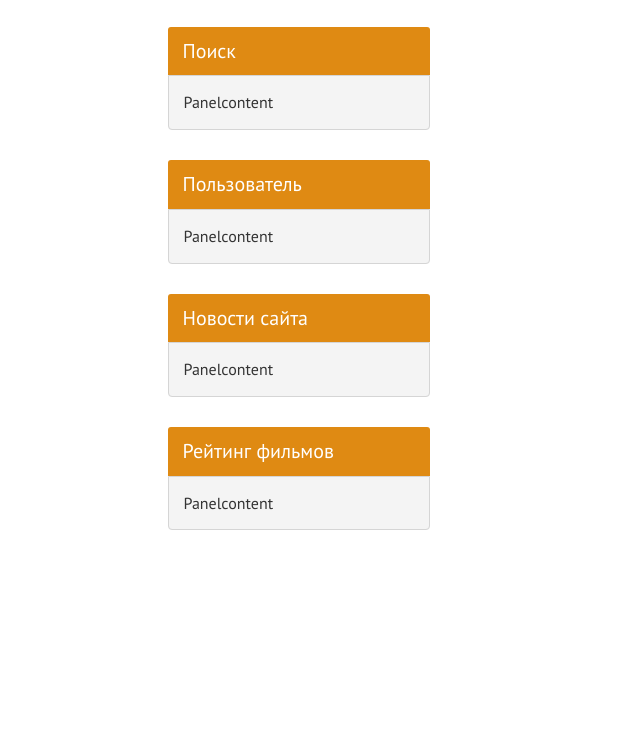
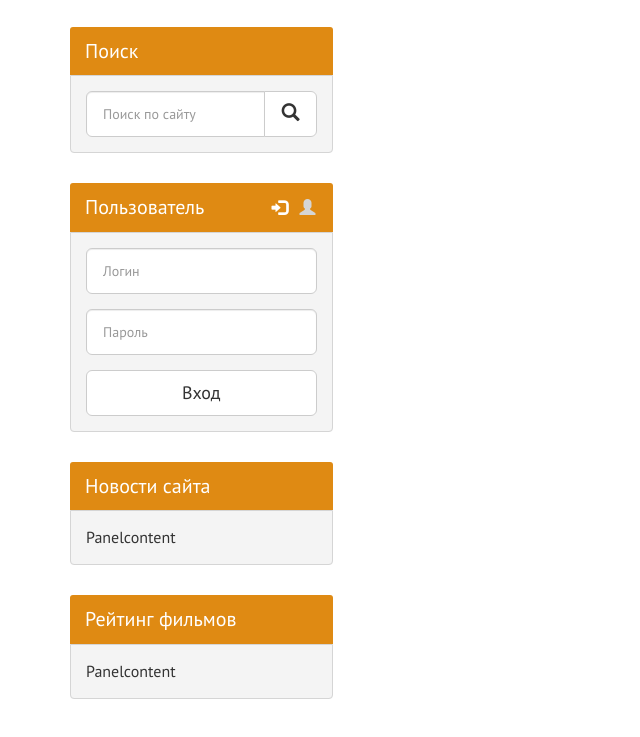
Before and after one commit to SergeyEdamenko/kinozal-template__hw, a website: page index.html in a window 1280 px wide. Shown: the part 741-1478 px from the top of the page, without its empty margins (0-640 px from the left). Before the commit the page ends 1351 px from the top, so only its background shows below. Drawn offline with Linux system fonts and the light colour scheme.

Commit message:
Добавили блок поиска и блок входа

```diff
--- a/assets/scss/_bootstrap-theming.scss
+++ b/assets/scss/_bootstrap-theming.scss
@@ -82,3 +82,9 @@
   border: 1px solid $color-gray;
   border-radius: 0 0 4px 4px;
 }
+.input {
+  &-lg,
+  &-group-lg > .form-control {
+    font-size: 0.875rem;
+  }
+}
--- a/assets/scss/_header.scss
+++ b/assets/scss/_header.scss
@@ -15,7 +15,7 @@
   &__title {
     display: block;
 
-    font-family: " $font-header";
+    font-family: "$font-header";
     letter-spacing: 0.33em;
     margin-right: -0.33em;
     color: $color-accent;
--- a/assets/scss/_sidebar.scss
+++ b/assets/scss/_sidebar.scss
@@ -12,10 +12,22 @@
 }
 
 .user-login {
+  position: relative;
+
+  &__tabs {
+    position: absolute;
+    top: 0;
+    right: $gap-md;
+    border: none;
+
+    a {
+      padding: 14px 5px 12px !important;
+      color: $color-gray;
+      background-color: transparent !important;
+      border: none !important;
+    }
+    .active > a {
+      color: $color-white !important;
+    }
+  }
 }
-
-.site-news {
-}
-
-.top-films {
-}
--- a/index.html
+++ b/index.html
@@ -65,12 +65,13 @@
 
   <div class="container">
     <div class="row">
-      <div class="main col-lg-9 col-lg-push-3 col-md-8 col-lg-push-4">
+      <div class="main col-md-9 col-md-push-3 col-md-8 col-md-push-4">
+
 
       </div>
 
 
-      <div class="left-sidebar col-lg-3 col-lg-pull-9 col-md-4 col-lg-pull-8">
+      <div class="left-sidebar col-md-3 col-md-pull-9 col-md-4 col-md-pull-8">
 
         <div class="vertical-slder__image panel panel-info">
           <div class="carousel slide" data-ride="carousel" id="vertical-carousel">
@@ -109,18 +110,74 @@
         <div class="site-search panel panel-info">
           <div class="panel-heading">Поиск</div>
           <div class="panel-body">
-            Panelcontent
+            <form action="search">
+              <div class="input-group input-group-lg">
+                <input class="form-control" type="text" placeholder="Поиск по сайту">
+                <span class="input-group-btn">
+                  <button class="btn btn-default" type="submit"><span class="glyphicon glyphicon-search"
+                      aria-hidden="true"></span>
+                  </button>
+                </span>
+              </div>
+            </form>
           </div>
         </div>
 
         <div class="user-login panel panel-info">
           <div class="panel-heading">Пользователь</div>
           <div class="panel-body">
-            Panelcontent
+            <div>
+              <!-- Nav tabs -->
+              <ul class="user-login__tabs nav nav-tabs" role="tablist">
+                <li class="active" role="presentation">
+                  <a href="#user-login-sidebar" data-toggle="tab" aria-controls="user-login-sidebar" role="tab">
+                    <span class="glyphicon glyphicon-log-in"></span>
+                  </a>
+                </li>
+                <li role="presentation">
+                  <a href="#user-registration-sidebar" data-toggle="tab" aria-controls="user-registration-sidebar"
+                    role="tab">
+                    <span class="glyphicon glyphicon-user"></span>
+                  </a>
+                </li>
+              </ul>
+
+              <!-- Tab panes -->
+              <div class="tab-content">
+
+                <div class="tab-pane fade in active" role="tabpanel" id="user-login-sidebar">
+                  <form action="login">
+                    <div class="form-group ">
+                      <input class="form-control input-lg" type="text" placeholder="Логин">
+                    </div>
+                    <div class="form-group ">
+                      <input class="form-control input-lg" type="text" placeholder="Пароль">
+                    </div>
+                    <button class="btn btn-default btn-lg btn-block">Вход</button>
+                  </form>
+                </div>
+
+
+                <div class="tab-pane fade" role="tabpanel" id="user-registration-sidebar">
+                  <form action="register">
+                    <div class="form-group ">
+                      <input class="form-control input-lg" type="text" placeholder="Логин">
+                    </div>
+                    <div class="form-group ">
+                      <input class="form-control input-lg" type="text" placeholder="Пароль">
+                    </div>
+                    <div class="form-group ">
+                      <input class="form-control input-lg" type="email" placeholder="Email">
+                    </div>
+                    <button class="btn btn-default btn-lg btn-block">Регистрация</button>
+                  </form>
+                </div>
+              </div>
+            </div>
           </div>
         </div>
 
-        <div class="site-news panel panel-info">
+        <div class="user-login panel panel-info">
           <div class="panel-heading">Новости сайта</div>
           <div class="panel-body">
             Panelcontent
@@ -133,13 +190,18 @@
             Panelcontent
           </div>
         </div>
+      </div>
 
-      </div>
     </div>
+
   </div>
 
+
+
+
   <!--footer-->
-  <script src="libs/jquery/dist/jquery.min.js"></script>
+  <script src=" libs/jquery/dist/jquery.min.js">
+  </script>
   <script src="libs/bootstrap/dist/js/bootstrap.min.js"></script>
 </body>
 
```
Also changed, not shown: assets/css/style.css.
